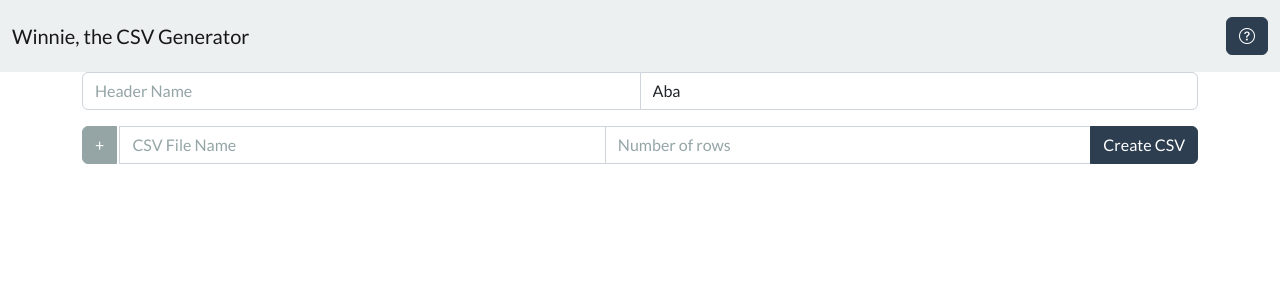
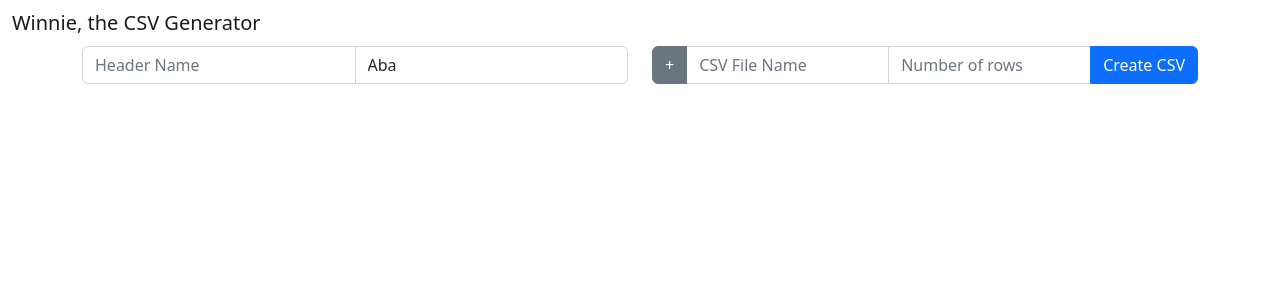
Before and after one commit to paulrmclain/csv-generator, a Flask app: page / in a window 1280 px wide. Shown: the top 300 px of the page. Run offline with Flask 2, Linux system fonts and the light colour scheme; some libraries are stand-ins or nearby versions.

Commit message:
UI updates

```diff
--- a/static/script.js
+++ b/static/script.js
@@ -303,8 +303,15 @@ $(function() {
 
         console.log(JSON.stringify(headers));
 
+        var csv_file_name = $('#csv_file_name').val();
+        if ( csv_file_name == '' ) csv_file_name = 'csv_file.csv';
+
+
+        var rows = $('#rows').val();
+        if ( rows == '' ) rows = 1;
+
         jQuery.ajax ({
-            url: '/api/generate/csv/winnie.csv/25',
+            url: '/api/generate/csv/' + csv_file_name + '/' + rows,
             type: 'POST',
             data: JSON.stringify(headers),
             dataType: 'json',
--- a/templates/index.html
+++ b/templates/index.html
@@ -7,108 +7,36 @@
         <title>Winnie, the CSV Generator</title>
 
         <script src="https://code.jquery.com/jquery-3.6.0.js"></script>
-        <link href="{{url_for('static', filename='bootstrap.css')}}" rel="stylesheet">
+        <link rel="stylesheet" href="https://cdn.jsdelivr.net/npm/bootstrap@5.2.3/dist/css/bootstrap.min.css" integrity="sha384-rbsA2VBKQhggwzxH7pPCaAqO46MgnOM80zW1RWuH61DGLwZJEdK2Kadq2F9CUG65" crossorigin="anonymous">
         <link rel="stylesheet" href="https://cdn.jsdelivr.net/npm/bootstrap-icons@1.10.3/font/bootstrap-icons.css">
         <script src="https://cdn.jsdelivr.net/npm/bootstrap@5.1.3/dist/js/bootstrap.bundle.min.js" integrity="sha384-ka7Sk0Gln4gmtz2MlQnikT1wXgYsOg+OMhuP+IlRH9sENBO0LRn5q+8nbTov4+1p" crossorigin="anonymous"></script>
         <script src="{{url_for('static', filename='script.js')}}"></script>
     </head>
     <body>
-        <nav class="navbar navbar-expand-lg navbar-light bg-light">
+        <nav class="navbar navbar-default">
             <div class="container-fluid">
-                <a class="navbar-brand" id="header" href="/">Winnie, the CSV Generator</a>
-
-                <div class="collapse navbar-collapse" id="navbarSupportedContent">
-                    <ul class="navbar-nav me-auto mb-2 mb-lg-0">
-                        <li class="nav-item">
-
-                        </li>
-                    </ul>
-                </div>
-
-                <div class="d-flex">
-                    <button class="btn btn-primary" id="about_modal_btn"><i class="bi bi-question-circle"></i></button>
+                <div class="navbar-header">
+                    <a class="navbar-brand" id="header" href="/">Winnie, the CSV Generator</a>
                 </div>
             </div>
         </nav>
-        <div class="modal fade" id="about-modal" tabindex="-1" role="dialog" aria-labelledby="exampleModalLabel2" aria-hidden="true">
-          <div class="modal-dialog" role="document">
-            <div class="modal-content">
-              <div class="modal-header">
-                <h5 class="modal-title" id="exampleModalLabel2">About</h5>
-              </div>
-              <div class="modal-body">
-                <p class="text-justify">
-                    This game is inspired by <a href='https://www.nytimes.com/games/wordle/index.html'>Wordle</a>. You will have five tries to guess the five letter word.<br><br>
 
-                    This application was written in <a href='https://www.python.org/'>Python</a>, using <a href='https://flask.palletsprojects.com/en/2.0.x/'>Flask</a> as the framework and a mixture of HTML and <a href='https://jquery.com/'>JQuery</a> for the frontend. It runs in <a href='https://cloud.google.com/appengine'>Google App Engine</a>, a serverless platform within Google Cloud Platform.<br><br>
-
-                    Refresh to get a new random word, or visit a specific puzzle by appending the number to the URL. There are approximately 5,700 words available.<br><br>
-
-                    <b>Last updated on January 6, 2023.</b><br><br>
-                </p>
-                <hr>
-                <input class="form-check-input" type="checkbox" id="unlimited_guesses" name="option1" value="something">
-                <label class="form-check-label" for="unlimited_guesses">
-                    Allow unlimited guesses
-                </label>
-                <br>
-                <input class="form-check-input" type="checkbox" id="wrong_letters" name="option1" value="something">
-                <label class="form-check-label" for="wrong_letters">
-                    Incorrect letters may be reguessed
-                </label>
-              </div>
-              <div class="modal-footer">
-                <button type="button" class="btn btn-secondary" data-dismiss="modal" id="close_button_about">Close</button>
-              </div>
-            </div>
-          </div>
-        </div>
-        <div class="modal fade" id="results-modal" tabindex="-1" role="dialog" aria-labelledby="exampleModalLabel" aria-hidden="true">
-          <div class="modal-dialog" role="document">
-            <div class="modal-content">
-              <div class="modal-header">
-                <h5 class="modal-title" id="exampleModalLabel">Results</h5>
-              </div>
-              <div class="modal-body">
-                <div id="reveal_word"></div>
-                <div id="time_elapsed"></div>
-                <div id="guess_count"></div>
-              </div>
-              <div class="modal-footer">
-                <button type="button" class="btn btn-primary" id="prev_word"><i class="bi bi-arrow-left-circle"></i></button>
-                <button type="button" class="btn btn-primary" id="new_word">Random Word</button>
-                <button type="button" class="btn btn-primary" id="next_word"><i class="bi bi-arrow-right-circle"></i></button>
-                <button type="button" class="btn btn-secondary" data-dismiss="modal" id="close_button">Close</button>
-                <button type="button" class="btn btn-info" id="share">Copy to Clipboard</button>
-              </div>
-            </div>
-          </div>
-        </div>
-        <div class="container-sm">
+        <div class="container">
             <div class="row">
-
-                <div class="col" id="headers">
-
-
-
+                <div class="col-sm" id="headers">
                     <div class="input-group mb-3">
                         <input type="text" id="name_0" class="form-control" placeholder="Header Name">
                         <select class="form-control" id="type_0"></select>
                     </div>
-
-
                 </div>
-
-                <div>
-                        <div class="input-group mb-3">
+                <div class="col-sm">
+                    <div class="input-group mb-3">
                         <button class="btn btn-secondary" type="button" id="add">+</button>
-                        &nbsp;
-                        <input type="text" id="csv_name" class="form-control" placeholder="CSV File Name">
-                        <input type="text" id="num_rows" class="form-control" placeholder="Number of rows">
+                        <input type="text" id="csv_file_name" class="form-control" placeholder="CSV File Name">
+                        <input type="text" id="rows" class="form-control" placeholder="Number of rows">
                         <button class="btn btn-primary float-end" type="button" id="generate">Create CSV</button>
                     </div>
-                    </div>
-
+                </div>
             </div>
         </div>
     </body>
```
